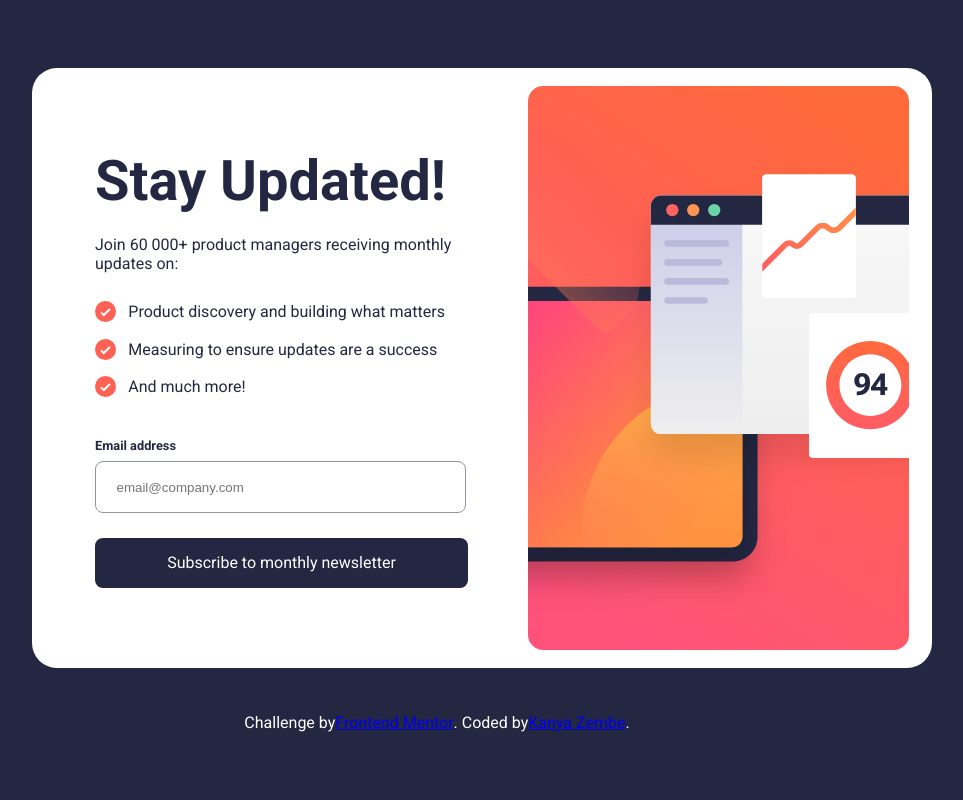
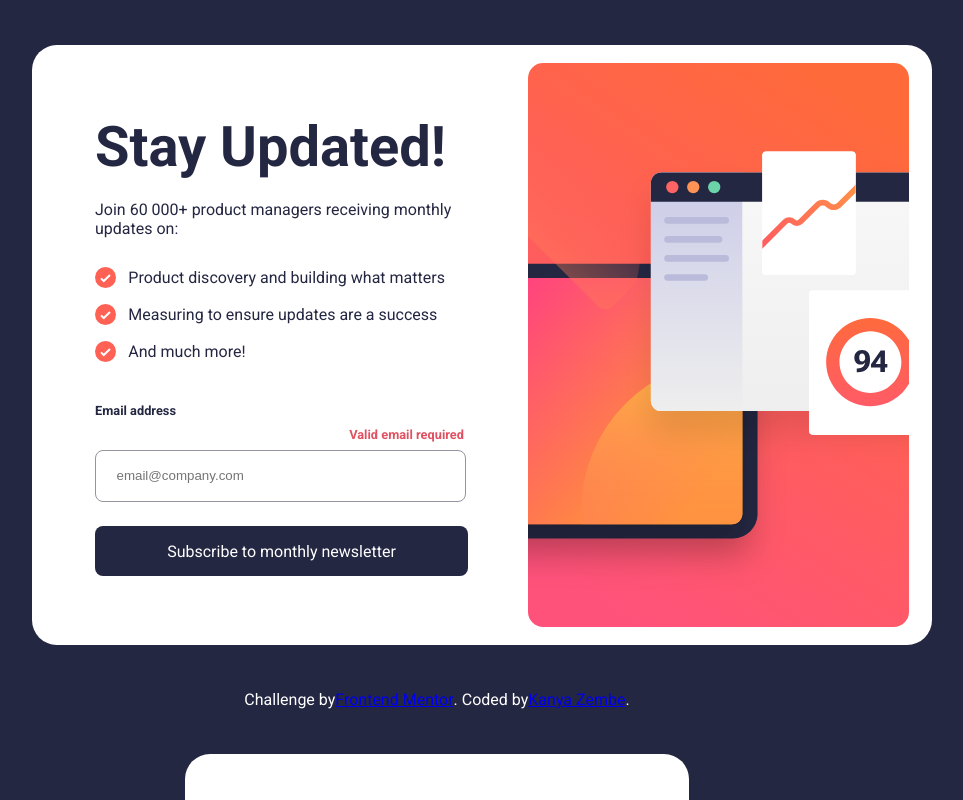
Before and after one commit to zembezn/newsletter-sign-up, a React (Create React App) app: page / in a window 1280 px wide. Shown: the top 800 px of the page, without its empty margins (203-1166 px from the left). Built offline with nearby package versions, Linux system fonts and the light colour scheme.

Commit message:
moved card to app state

```diff
--- a/src/App.js
+++ b/src/App.js
@@ -1,13 +1,106 @@
 import GlobalStyles from "./Components/Styled/GlobalStyles";
-import Card from "./Components/Card";
-import Attribution from "./Components/Attribution"
+import Attribution from "./Components/Attribution";
+import Success from "./Components/Success";
+import { useState } from 'react'
+import { StyledCard, SignUp, ImageContainer, Header, Body, Input, List,
+        PosterImage, Icon, Statement, TextField, FieldLabel, Error, ErrorLabel } from './Components/Styled/Card.Styled'
+import Button from './Components/Button'
 
 const App = () => {
+
+const [email, setEmail] = useState('')
+const [error, setError] = useState(null)
+
+function isValidEmail(email) {
+  return /\S+@\S+\.\S+/.test(email);
+}
+
+const handleChange = (e) => {
+  setEmail(e.target.value);
+};
+
+const onSubmit = (e) => {
+  e.preventDefault()
+
+  setError(null);
+
+  if(isValidEmail(email)) {
+    console.log('The email is valid')
+  } else {
+    setError('Email is invalid')
+  }
+
+  setEmail('')
+
+}
+
+//Add Email
+const addEmail = async () => {
+  const res = await fetch('http://localhost:5000/emails', {
+    method: 'POST',
+    headers: {
+      'Content-type': 'application/json',
+    },
+    body: JSON.stringify(),
+  })
+
+  const data = await res.json()
+
+  setEmail([...email, data])
+
+}
+
   return (
     <>
       <GlobalStyles />
-      <Card />
+
+      <>
+      <StyledCard>
+
+        <SignUp>
+
+          <Header>Stay Updated!</Header>
+          <Body>
+            <Statement>
+              Join 60 000+ product managers receiving monthly updates on:
+            </Statement>
+
+            <List>
+              <Icon src='./images/icon-list.svg' alt='icon' />
+              <p>Product discovery and building what matters</p>
+            </List>
+            <List>
+              <Icon src='./images/icon-list.svg' alt='icon' />
+              <p>Measuring to ensure updates are a success</p>
+            </List>
+            <List>
+              <Icon src='./images/icon-list.svg' alt='icon' />
+              <p>And much more!</p>
+            </List>
+          </Body>
+
+          <Input onSubmit={onSubmit} >
+            <FieldLabel>Email address</FieldLabel>
+            <ErrorLabel>Valid email required</ErrorLabel>
+
+            {error ? (<Error type='text' />)
+                   : (<TextField type='text' placeholder='email@company.com' value={email} onChange={handleChange} onAdd={addEmail} />)}
+          </Input>
+
+          <Button text='Subscribe to monthly newsletter' onClick={onSubmit}  />
+
+        </SignUp>
+
+        <ImageContainer>
+          <PosterImage src='./images/illustration-sign-up-desktop.svg' alt='content psoter' />
+        </ImageContainer>
+
+      </StyledCard>
+
+    </>
+
       <Attribution />
+      <Success />
     </>
   );
 }
--- a/src/Components/Button.js
+++ b/src/Components/Button.js
@@ -4,7 +4,7 @@ import { StyledButton } from './Styled/Card.Styled'
 
 const Button = ({ text, onClick }) => {
   return (
-    <StyledButton onClick={onClick} >{text}</StyledButton>
+    <StyledButton type='submit' onClick={onClick} >{text}</StyledButton>
   )
 }
 
```
